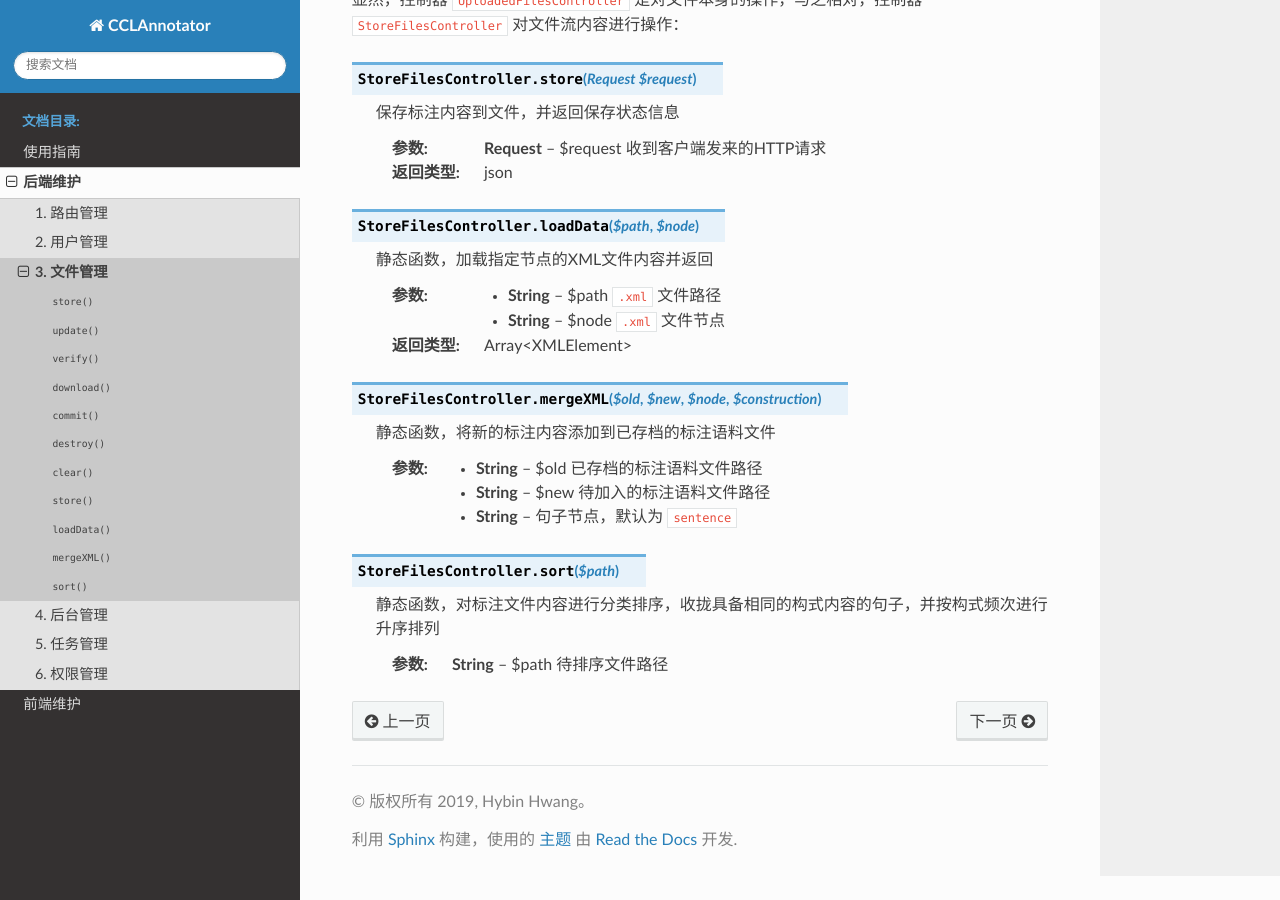
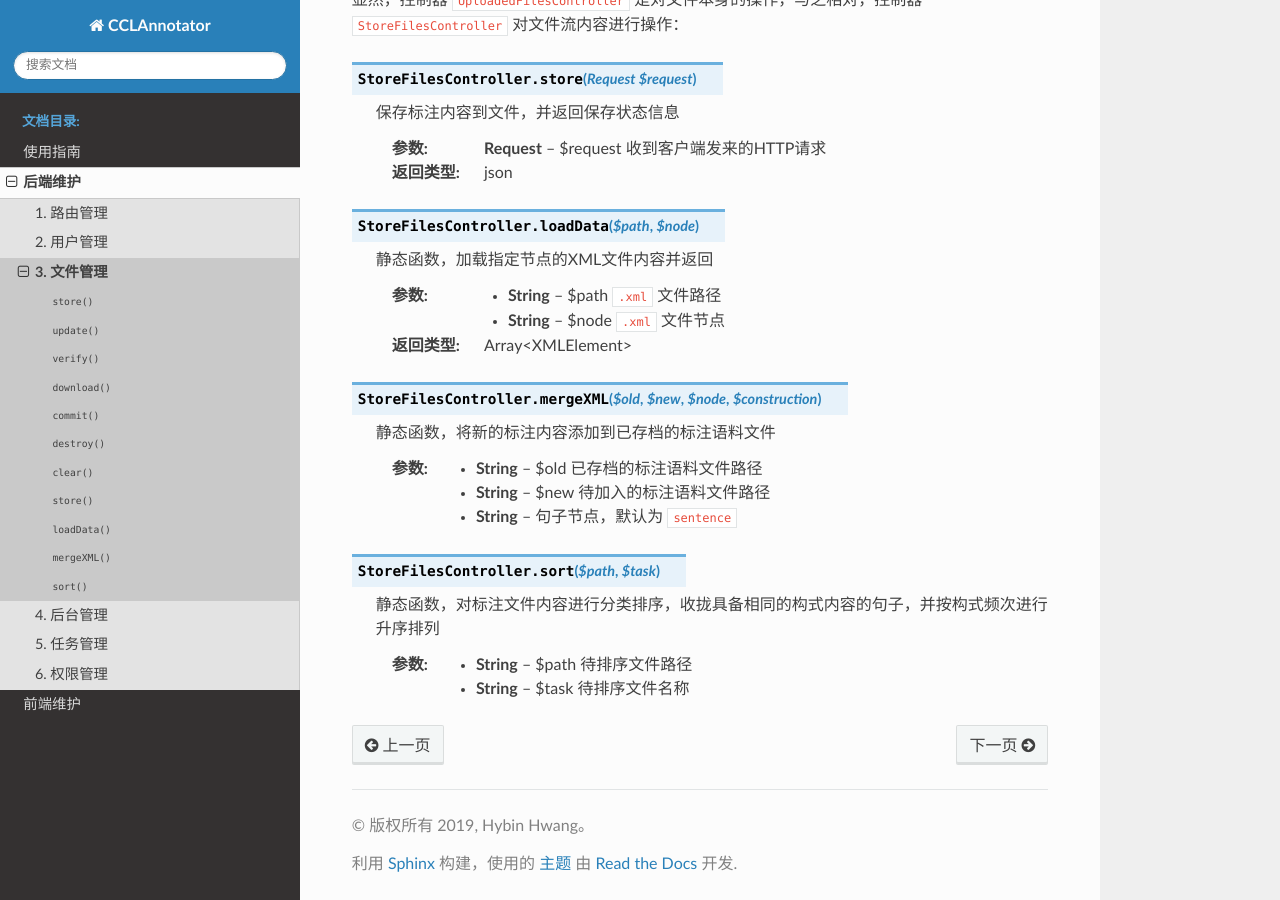
Before and after one commit to Hybin/CCLAnnotator-Documentation, a Sphinx documentation site: the page built from source/1_backend/files.rst, in a window 1280 px wide and 900 px high, scrolled down 2124 px. Built offline with Sphinx 7.4.7 and the Read the Docs theme 2.0.0, drawn with Linux system fonts in a browser that asks for light colours.

```diff
--- a/source/0_tutorial/task.rst
+++ b/source/0_tutorial/task.rst
@@ -5,6 +5,8 @@
 --------------------------
 
 在 **CCLAnnotator** 构式语料标注平台上，任务管理的基本流程为：
+
+.. image:: ./images/Task-Flow.png
 
 平台管理篇
 ^^^^^^^^^^^^^^^^^^^^^^^^^^
--- a/source/1_backend/files.rst
+++ b/source/1_backend/files.rst
@@ -122,9 +122,10 @@
    :param String: $new 待加入的标注语料文件路径
    :param String: 句子节点，默认为 ``sentence``
 
-.. function:: sort($path)
+.. function:: sort($path, $task)
    :module: StoreFilesController
 
    静态函数，对标注文件内容进行分类排序，收拢具备相同的构式内容的句子，并按构式频次进行升序排列
 
    :param String: $path 待排序文件路径
+   :param String: $task 待排序文件名称
```
Also changed, not shown: source/0_tutorial/images/Task-Flow.png (added), 9 other files.
